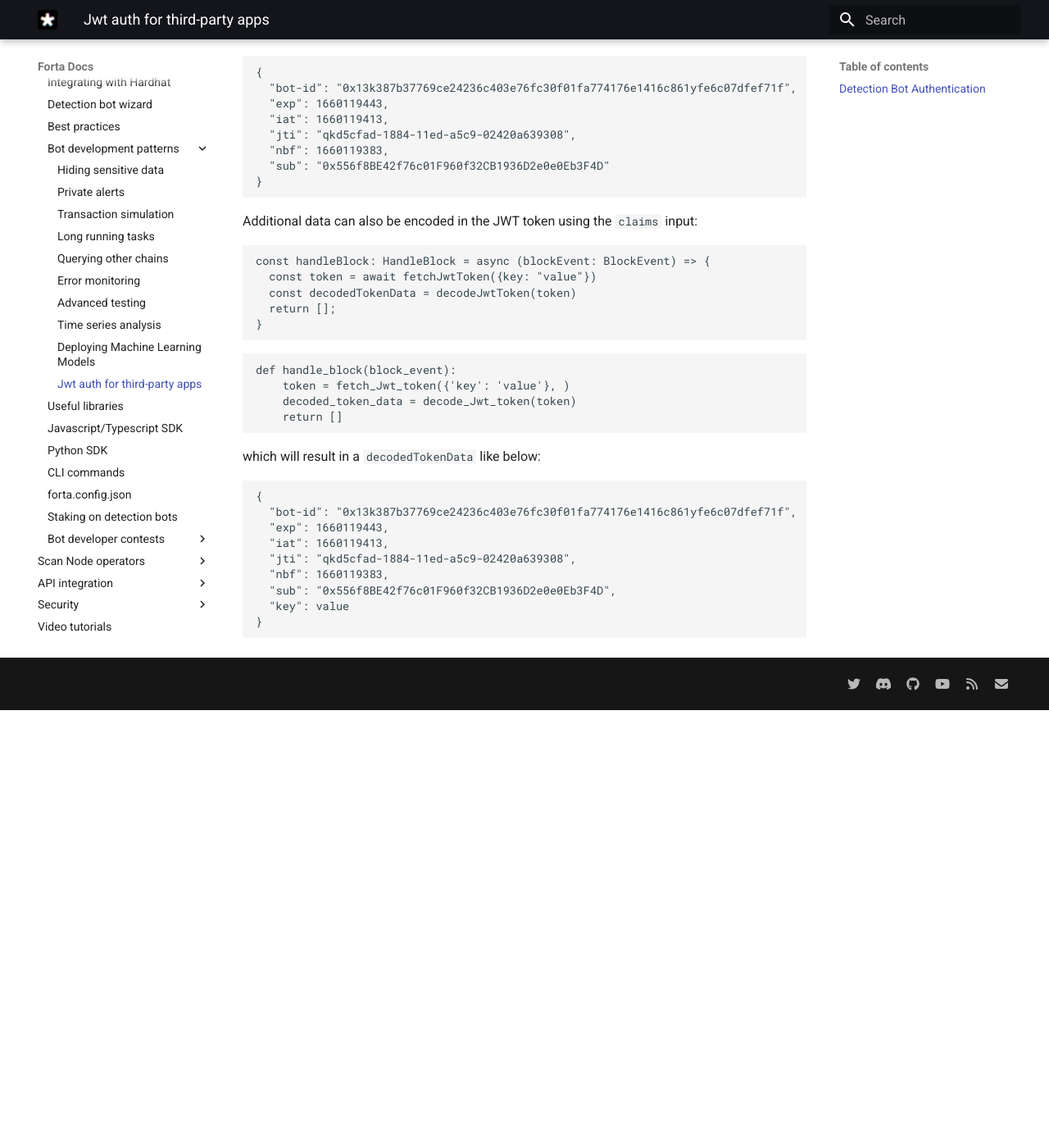
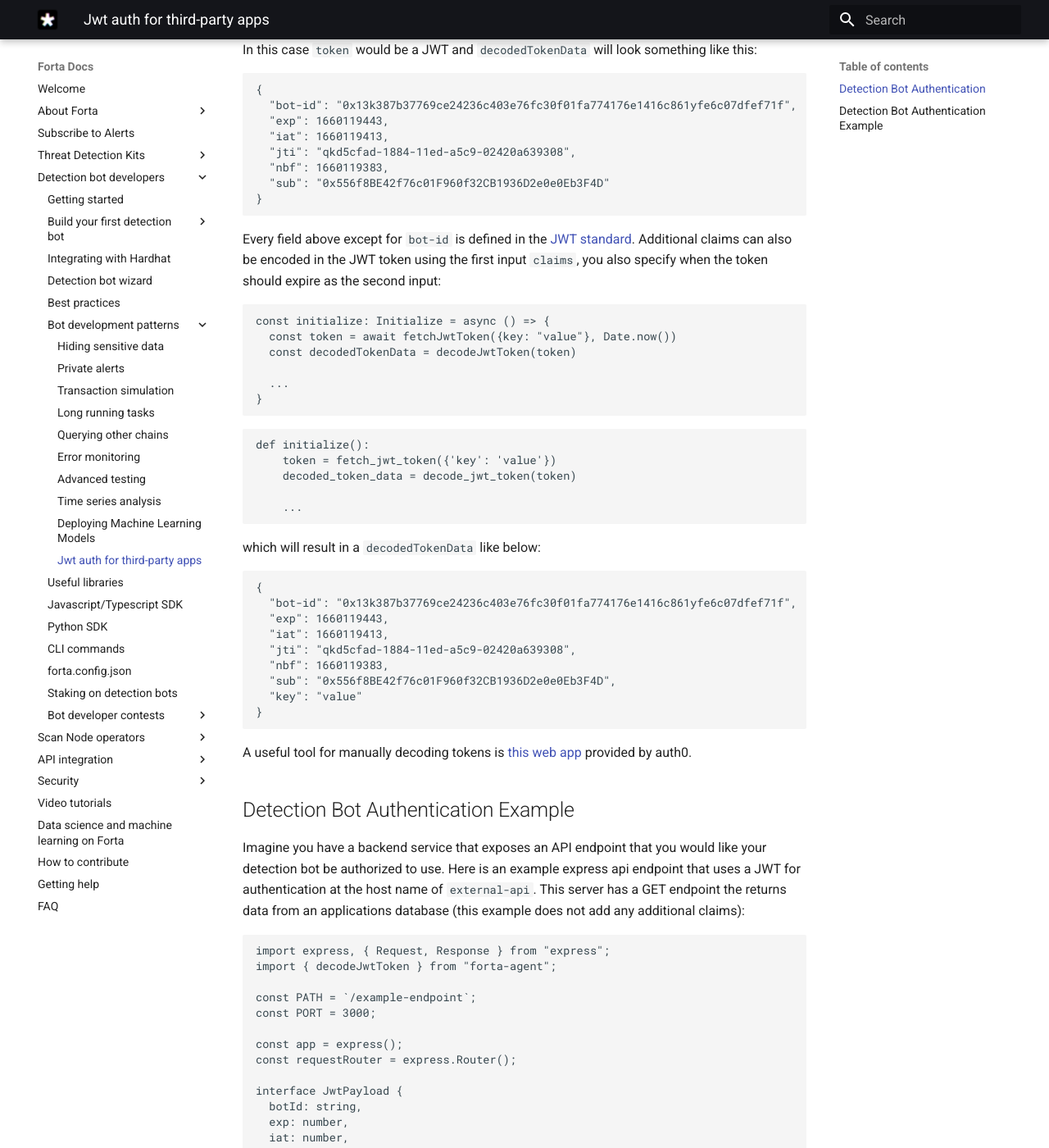
Before and after one commit to forta-network/docs, an MkDocs documentation site: the page built from docs/jwt-auth.md, in a window 1280 px wide and 1400 px high, scrolled down 946 px. Shown: the whole window at 82% size. Built offline with MkDocs 1.6.1 and Material for MkDocs 9.7.7, drawn with Linux system fonts in a browser that asks for light colours; before the commit the page ends 1812 px from its top, so only the background shows below that; some of the changed text lies outside the part shown.

Commit message:
Adding usage example

````diff
--- a/docs/jwt-auth.md
+++ b/docs/jwt-auth.md
@@ -5,7 +5,7 @@
 - `fetchJwtToken(claims, expiresAt)` See method details [javascript/typescript](sdk.md#fetchjwttoken),[python](python.md#fetchjwttoken)
 - `decodeJwtToken(token)` See method details [javascript/typescript](sdk.md#decodejwttoken),[python](python.md#decodejwttoken)
 
-!!! warning "It is up to the external API to verify the JWT & verify the smart contract in the JWT data"
+!!! warning "It is up to the external API to verify the returned JWT. See an example [here](jwt-auth.md#detection-bot-authentication-example).
 
 ## Detection Bot Authentication
 
@@ -13,25 +13,27 @@
 
 - `bot-id`: address of your deployed detection bot
 
-Here is an example of a detection bot generating a JWT token on every handleBlock callback:
+Here is an example of a detection bot generating a JWT during its initilization, then decoding the token to a json object or dict:
 
-``` javascript
+``` typescript
 
-const handleBlock: HandleBlock = async (blockEvent: BlockEvent) => {
-  const token = await fetchJwtToken({})
+const initialize: Initialize = async () => {
+  const token = await fetchJwtToken()
   const decodedTokenData = decodeJwtToken(token)
-  return [];
+
+  ...
 }
 ```
 
 ``` python
-def handle_block(block_event):
-    token = fetch_Jwt_token({}, datetime.now())
-    decoded_token_data = decode_Jwt_token(token)
-    return []
+def initialize(block_event):
+    token = fetch_jwt_token({}, datetime.now())
+    decoded_token_data = decode_jwt_token(token)
+
+    ...
 ```
 
-In this case `token` would be a JWT token and the `decodedTokenData` will look something like this:
+In this case `token` would be a JWT and `decodedTokenData` will look something like this:
 
 ```
 {
@@ -44,21 +46,23 @@
 }
 ```
 
-Additional data can also be encoded in the JWT token using the `claims` input:
+Every field above except for `bot-id` is defined in the [JWT standard](https://auth0.com/docs/secure/tokens/json-web-tokens/json-web-token-claims#registered-claims). Additional claims can also be encoded in the JWT token using the first input `claims`, you also specify when the token should expire as the second input:
 
-``` javascript
-const handleBlock: HandleBlock = async (blockEvent: BlockEvent) => {
-  const token = await fetchJwtToken({key: "value"})
+``` typescript
+const initialize: Initialize = async () => {
+  const token = await fetchJwtToken({key: "value"}, Date.now())
   const decodedTokenData = decodeJwtToken(token)
-  return [];
+
+  ...
 }
 ```
 
 ``` python
-def handle_block(block_event):
-    token = fetch_Jwt_token({'key': 'value'}, )
-    decoded_token_data = decode_Jwt_token(token)
-    return []
+def initialize():
+    token = fetch_jwt_token({'key': 'value'})
+    decoded_token_data = decode_jwt_token(token)
+
+    ...
 ```
 
 which will result in a `decodedTokenData` like below:
@@ -71,6 +75,79 @@
   "jti": "qkd5cfad-1884-11ed-a5c9-02420a639308",
   "nbf": 1660119383,
   "sub": "0x556f8BE42f76c01F960f32CB1936D2e0e0Eb3F4D",
-  "key": value
+  "key": "value"
 }
 ```
+
+A useful tool for manually decoding tokens is [this web app](https://jwt.io/) provided by auth0.
+
+## Detection Bot Authentication Example
+
+Imagine you have a backend service that exposes an API endpoint that you would like your detection bot be authorized to use. Here is an example express api endpoint that uses a JWT for authentication at the host name of `external-api`. This server has a GET endpoint the returns data from an applications database (this example does not add any additional claims):
+
+``` typescript
+import express, { Request, Response } from "express";
+import { decodeJwtToken } from "forta-agent";
+
+const PATH = `/example-endpoint`;
+const PORT = 3000;
+
+const app = express();
+const requestRouter = express.Router();
+
+interface JwtPayload {
+  botId: string,
+  exp: number,
+  iat: number,
+  jti: string,
+  nbf: number,
+  sub: string
+}
+
+// Define /example-endpoint
+requestRouter.get(PATH, async (request: Request, response: Response) => {
+
+    // Assuming the JWT token is passed in the header "x-access-token". You can choose a different method to pass the JWT
+    const token = req.headers["x-access-token"];
+
+    const data: JwtPayload = decodeJwtToken(token);
+
+    // If you add additional claims such as api keys or secrets your verification logic can use those as well
+    if(data && data.botId === "YOUR_BOT_ID") {
+      // Fetch data from database and return it in response
+    } else {
+      // return 401 error for invalid JWT
+    }
+})
+
+app.use("/", requestRouter)
+
+app.listen(PORT, () => {
+  console.log(`Server starting`)
+})
+
+```
+
+Your bot could call this endpoint like the following (using axios for external calls):
+
+``` typescript
+
+let storedToken: string
+
+const initialize: Initialize = async () => {
+  const token = await fetchJwtToken({key: "value"}, Date.now())
+  storedToken = token;
+}
+
+const handleBlock: HandleBlock = async (blockEvent: BlockEvent) => {
+
+  ...
+  const response = await axios.get('https://external-api/example-endpoint', {
+  headers: {
+    'x-access-token': storedToken
+  }
+
+  ... // Do other stuff
+}
+
+```
````
Also changed, not shown: docs/python.md (+3 -3 lines), docs/sdk.md (+1 -1 lines).
